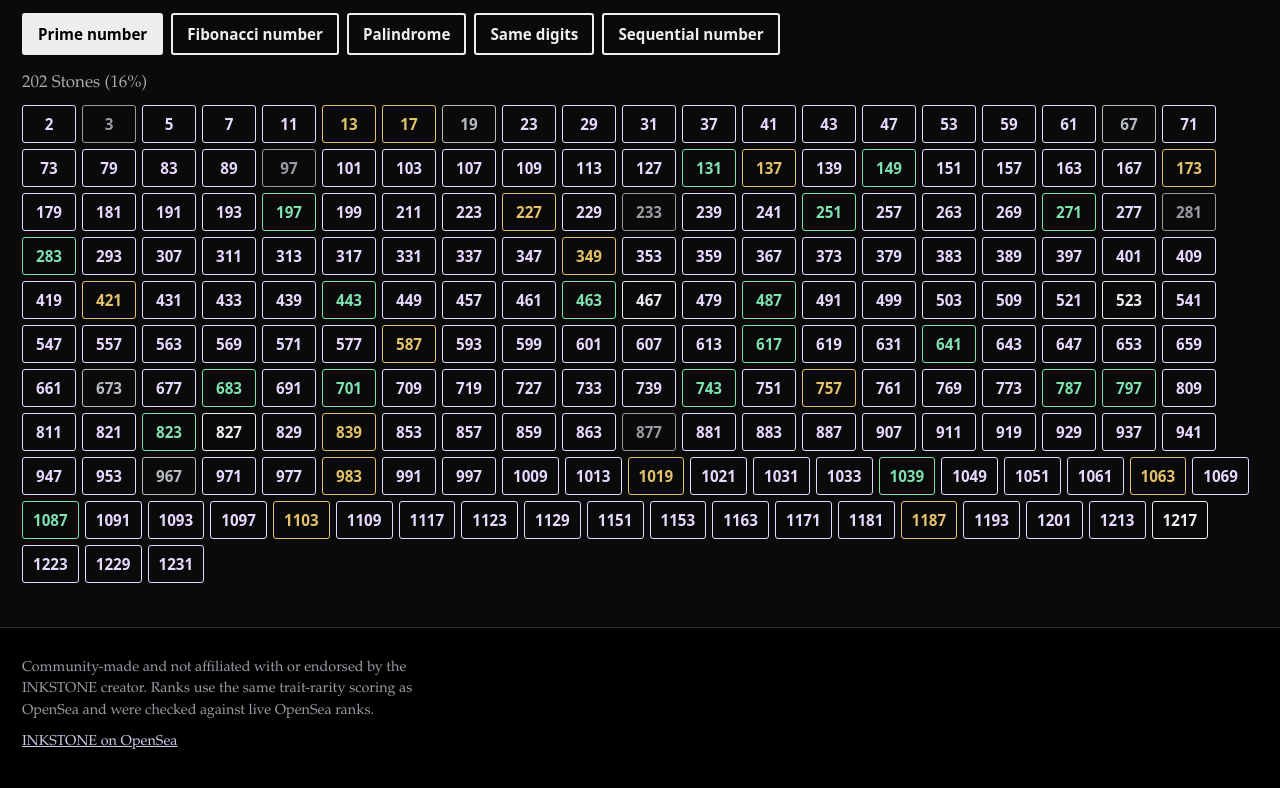
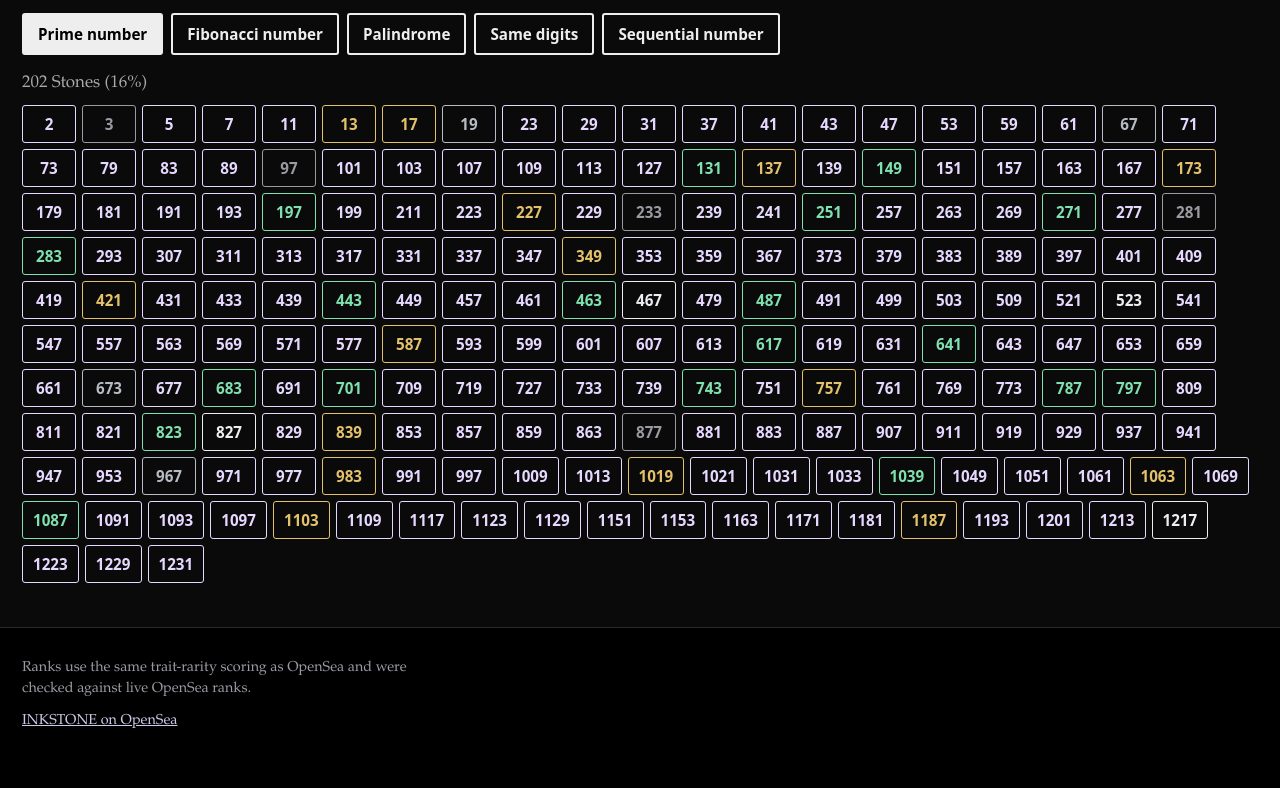
Before and after one commit to lario0913/inkstone, a plain HTML site: page index.html in a window 1280 px wide. Shown: the part 3805-4593 px from the top of the page. Drawn offline with Linux system fonts and the light colour scheme.

Commit message:
rarity site for inkstone

```diff
--- a/index.html
+++ b/index.html
@@ -65,7 +65,7 @@ footer p{max-width:60ch;margin:0 0 10px}footer a{color:#cfc8e8}
 <header class="top"><h1>Inkstone<br>strata</h1><p>Scroll down through the six layers of the collection, or check any Stone by its number.</p><div class="scroll">Rarest layers are at the bottom</div></header>
 <main id="layers"></main>
 <section class="find"><h2>Find by trait</h2><p style="margin:0;color:#aaa">Number traits shared across tiers.</p><div class="fl" id="fl"></div><p id="fc" style="color:#aaa;margin:0 0 8px"></p><div class="chips" id="fr" style="color:#eee"></div></section>
-<footer><p>Community-made and not affiliated with or endorsed by the INKSTONE creator. Ranks use the same trait-rarity scoring as OpenSea and were checked against live OpenSea ranks.</p><p><a href="https://opensea.io/collection/ink-stone" target="_blank" rel="noopener noreferrer">INKSTONE on OpenSea</a></p></footer>
+<footer><p>Ranks use the same trait-rarity scoring as OpenSea and were checked against live OpenSea ranks.</p><p><a href="https://opensea.io/collection/ink-stone" target="_blank" rel="noopener noreferrer">INKSTONE on OpenSea</a></p></footer>
 <div id="ink"></div>
 <div id="msg" role="alert"></div>
 <div id="sheet" role="dialog" aria-label="Stone details" hidden>
```
